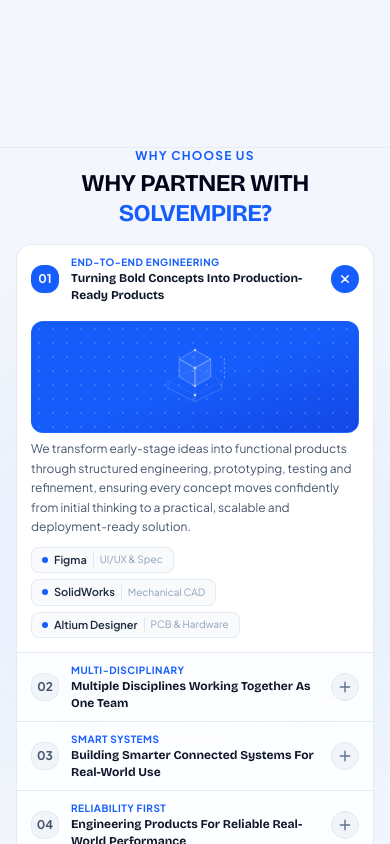
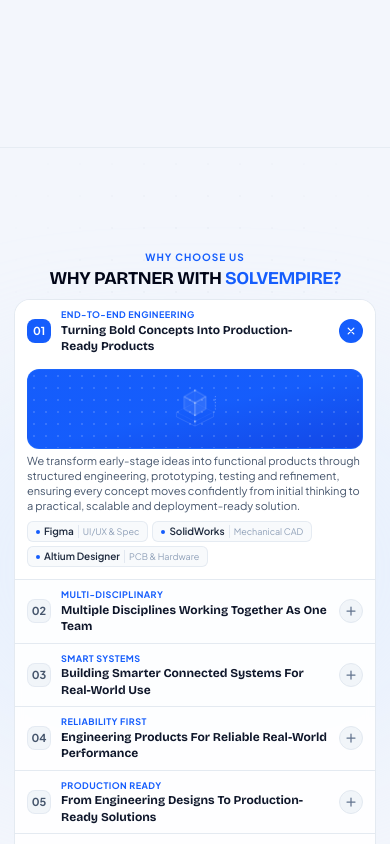
Before and after one commit to HarshaJyos/solvempire_test, a Next.js app: page / in a window 390 px wide. Shown: the part 3060-3904 px from the top of the page. Built offline with nearby package versions, Linux system fonts and the light colour scheme; a web font is replaced by a local one.

Commit message:
Fix mobile Why Partner heading clipping on smaller screens and optimize compact vertical scale

```diff
--- a/src/app/page.tsx
+++ b/src/app/page.tsx
@@ -1486,35 +1486,26 @@ export default function Home() {
         className="block lg:hidden relative h-[360vh] w-full bg-[#f3f6fc] border-t border-slate-200/70"
       >
         {/* Sticky Mobile Viewport Stage with Dynamic 100dvh */}
-        <div className="sticky top-0 h-[100dvh] w-full flex flex-col justify-center items-center px-4 sm:px-6 overflow-hidden relative">
+        <div className="sticky top-0 h-[100dvh] w-full flex flex-col justify-center items-center px-3.5 sm:px-6 overflow-hidden relative">
           {/* Subtle Ambient Glow */}
           <div className="absolute top-1/2 left-1/2 -translate-x-1/2 -translate-y-1/2 w-[600px] h-[400px] bg-blue-100/40 rounded-full blur-3xl pointer-events-none -z-10" />
           <div className="absolute inset-0 bg-dot-matrix-subtle opacity-35 pointer-events-none [mask-image:radial-gradient(ellipse_at_center,black_55%,transparent_95%)] -z-10" />
 
-          {/* Dynamically Translated Content Stack (calculates dynamic Y offset based on open item number so 06 is never cut off) */}
-          <div
-            className="w-full max-w-xl mx-auto relative z-10 flex flex-col items-center justify-center py-2 sm:py-4 transition-transform duration-500 ease-out"
-            style={{
-              transform: `translateY(${
-                openMobilePillar !== null
-                  ? `${[0, -18, -42, -68, -95, -125][openMobilePillar] ?? 0}px`
-                  : "0px"
-              })`,
-            }}
-          >
-            {/* Section Heading */}
-            <div className="text-center mb-4 sm:mb-5 shrink-0">
-              <span className="inline-block text-blue-600 font-bold text-xs sm:text-sm tracking-widest uppercase mb-1">
+          {/* Fully Centered Content Stack */}
+          <div className="w-full max-w-xl mx-auto relative z-10 flex flex-col items-center justify-center py-2 sm:py-3">
+            {/* Section Heading - Always 100% visible */}
+            <div className="text-center mb-2.5 sm:mb-4 shrink-0">
+              <span className="inline-block text-blue-600 font-bold text-[10px] sm:text-xs tracking-widest uppercase mb-0.5">
                 WHY CHOOSE US
               </span>
-              <h2 className="font-[family-name:var(--font-bricolage)] text-2xl sm:text-3xl font-bold tracking-tight text-slate-950 uppercase leading-tight">
+              <h2 className="font-[family-name:var(--font-bricolage)] text-lg sm:text-2xl md:text-3xl font-bold tracking-tight text-slate-950 uppercase leading-tight">
                 <span>WHY PARTNER WITH </span>
                 <span className="text-blue-600">SOLVEMPIRE?</span>
               </h2>
             </div>
 
             {/* Border-Divided Accordion Stream (Full-width, Crisp borders, No shadows) */}
-            <div className="w-full flex flex-col divide-y divide-slate-200/90 border border-slate-200/90 bg-white/85 backdrop-blur-xs rounded-2xl overflow-hidden shadow-none">
+            <div className="w-full flex flex-col divide-y divide-slate-200/90 border border-slate-200/90 bg-white/90 backdrop-blur-xs rounded-2xl overflow-hidden shadow-none">
               {partnerPillars.map((pillar, idx) => {
                 const isOpen = openMobilePillar === idx;
                 return (
@@ -1527,15 +1518,15 @@ export default function Home() {
                     {/* Header Bar / Trigger */}
                     <button
                       onClick={() => scrollToMobilePillar(idx)}
-                      className="w-full flex items-center justify-between py-2.5 px-3.5 sm:py-3.5 sm:px-5 text-left focus:outline-none cursor-pointer gap-3"
+                      className="w-full flex items-center justify-between py-2 px-3 sm:py-2.5 sm:px-4 text-left focus:outline-none cursor-pointer gap-2.5"
                       aria-expanded={isOpen}
                     >
-                      <div className="flex items-center gap-3 min-w-0">
+                      <div className="flex items-center gap-2.5 min-w-0">
                         {/* Number Badge */}
                         <div
-                          className={`w-7 h-7 sm:w-8 sm:h-8 rounded-xl flex items-center justify-center font-bold text-xs shrink-0 transition-colors duration-200 ${
+                          className={`w-6 h-6 sm:w-7 sm:h-7 rounded-lg flex items-center justify-center font-bold text-[11px] sm:text-xs shrink-0 transition-colors duration-200 ${
                             isOpen
-                              ? "bg-blue-600 text-white shadow-xs"
+                              ? "bg-blue-600 text-white"
                               : "bg-slate-100 text-slate-600 border border-slate-200/80"
                           }`}
                         >
@@ -1544,10 +1535,10 @@ export default function Home() {
 
                         {/* Title & Tag */}
                         <div className="min-w-0">
-                          <span className="block text-[10px] sm:text-[11px] font-bold text-blue-600 tracking-wider uppercase">
+                          <span className="block text-[9px] sm:text-[10px] font-bold text-blue-600 tracking-wider uppercase">
                             {pillar.tag}
                           </span>
-                          <h3 className="font-[family-name:var(--font-bricolage)] text-xs sm:text-sm md:text-base font-bold text-slate-900 leading-snug">
+                          <h3 className="font-[family-name:var(--font-bricolage)] text-xs sm:text-sm font-bold text-slate-900 leading-snug">
                             {pillar.title}
                           </h3>
                         </div>
@@ -1555,14 +1546,14 @@ export default function Home() {
 
                       {/* Plus / Minus (+) Icon Action */}
                       <div
-                        className={`w-7 h-7 rounded-full flex items-center justify-center shrink-0 transition-all duration-300 ${
+                        className={`w-6 h-6 rounded-full flex items-center justify-center shrink-0 transition-all duration-300 ${
                           isOpen
-                            ? "bg-blue-600 text-white rotate-45 shadow-xs"
+                            ? "bg-blue-600 text-white rotate-45"
                             : "bg-slate-100 text-slate-500 border border-slate-200"
                         }`}
                       >
                         <svg
-                          className="w-3.5 h-3.5"
+                          className="w-3 h-3"
                           fill="none"
                           stroke="currentColor"
                           strokeWidth={2.5}
@@ -1580,36 +1571,36 @@ export default function Home() {
                       }`}
                     >
                       <div className="overflow-hidden">
-                        <div className="px-3.5 pb-3.5 sm:px-5 sm:pb-5 pt-0.5">
+                        <div className="px-3 pb-3 sm:px-4 sm:pb-3.5 pt-0.5">
                           {/* Visual Graphic Banner */}
-                          <div className="relative w-full h-28 sm:h-34 rounded-xl bg-gradient-to-br from-blue-600 via-blue-600 to-blue-700 p-2.5 my-1.5 overflow-hidden flex items-center justify-center border border-blue-500/30 shadow-inner">
+                          <div className="relative w-full h-20 sm:h-28 rounded-xl bg-gradient-to-br from-blue-600 via-blue-600 to-blue-700 p-2 my-1 overflow-hidden flex items-center justify-center border border-blue-500/30">
                             <div
                               className="absolute inset-0 opacity-15 pointer-events-none"
                               style={{
                                 backgroundImage: "radial-gradient(#ffffff 1px, transparent 1px)",
-                                backgroundSize: "14px 14px",
+                                backgroundSize: "12px 12px",
                               }}
                             />
                             {renderBlueprintGraphic(idx)}
                           </div>
 
                           {/* Description */}
-                          <p className="text-slate-600 text-xs sm:text-sm leading-relaxed mb-2.5 mt-1">
+                          <p className="text-slate-600 text-[11px] sm:text-xs leading-snug mb-2 mt-1">
                             {pillar.description}
                           </p>
 
                           {/* Tool Badges */}
-                          <div className="flex flex-wrap items-center gap-1.5">
+                          <div className="flex flex-wrap items-center gap-1">
                             {pillar.tools.map((tool) => (
                               <div
                                 key={tool.name}
-                                className="inline-flex items-center gap-1.5 px-2.5 py-1 rounded-lg bg-slate-50 border border-slate-200/80"
+                                className="inline-flex items-center gap-1 px-2 py-0.5 rounded-md bg-slate-50 border border-slate-200/80"
                               >
-                                <span className="w-1.5 h-1.5 rounded-full bg-blue-600 shrink-0" />
-                                <span className="font-semibold text-slate-800 text-[11px] sm:text-xs whitespace-nowrap">
+                                <span className="w-1 h-1 rounded-full bg-blue-600 shrink-0" />
+                                <span className="font-semibold text-slate-800 text-[10px] whitespace-nowrap">
                                   {tool.name}
                                 </span>
-                                <span className="text-[10px] text-slate-400 font-normal whitespace-nowrap border-l border-slate-200 pl-1.5">
+                                <span className="text-[9px] text-slate-400 font-normal whitespace-nowrap border-l border-slate-200 pl-1">
                                   {tool.category}
                                 </span>
                               </div>
```
